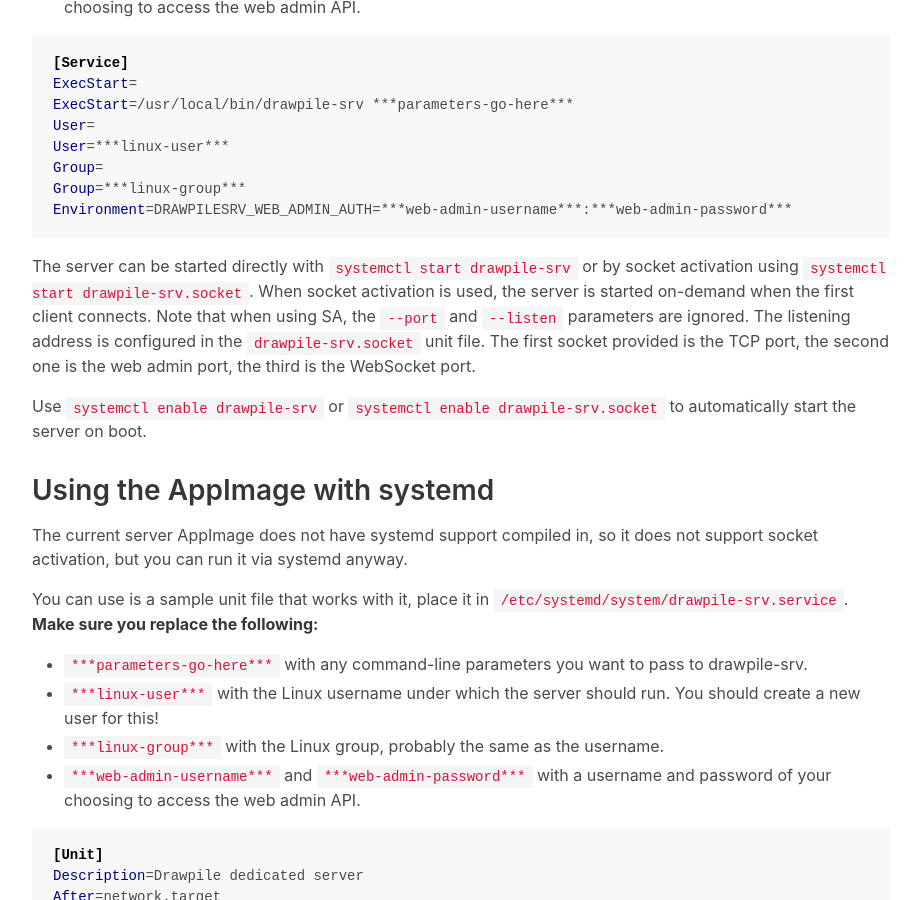
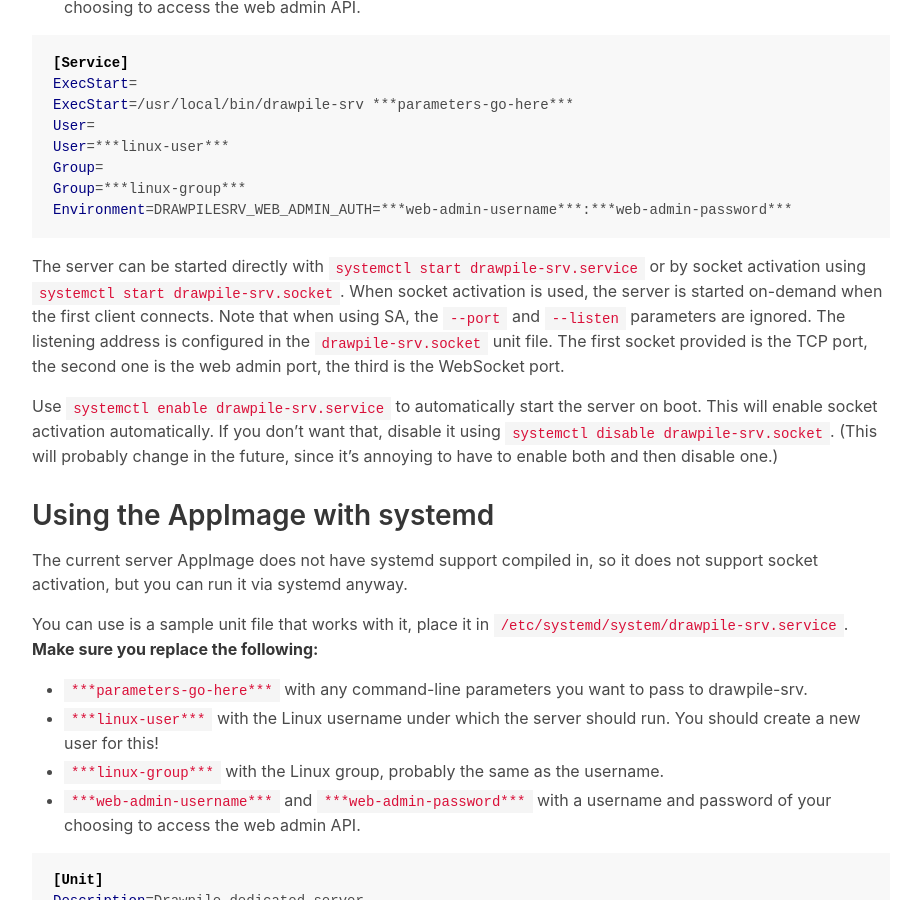
Before and after one commit to drawpile/drawpile.github.io, a Jekyll site: the page built from help/server/dedicatedserver.markdown, in a window 1280 px wide and 900 px high, scrolled down 5585 px. Shown: the whole window, without its empty margins (32-951 px from the left). Built offline with Jekyll 4.4.1, drawn with Linux system fonts in a browser that asks for light colours.

Commit message:
Document annoying systemd socket enable behavior

````diff
--- a/help/server/dedicatedserver.markdown
+++ b/help/server/dedicatedserver.markdown
@@ -199,9 +199,9 @@
 Environment=DRAWPILESRV_WEB_ADMIN_AUTH=***web-admin-username***:***web-admin-password***
 ```
 
-The server can be started directly with `systemctl start drawpile-srv` or by socket activation using `systemctl start drawpile-srv.socket`. When socket activation is used, the server is started on-demand when the first client connects. Note that when using SA, the `--port` and `--listen` parameters are ignored. The listening address is configured in the `drawpile-srv.socket` unit file. The first socket provided is the TCP port, the second one is the web admin port, the third is the WebSocket port.
+The server can be started directly with `systemctl start drawpile-srv.service` or by socket activation using `systemctl start drawpile-srv.socket`. When socket activation is used, the server is started on-demand when the first client connects. Note that when using SA, the `--port` and `--listen` parameters are ignored. The listening address is configured in the `drawpile-srv.socket` unit file. The first socket provided is the TCP port, the second one is the web admin port, the third is the WebSocket port.
 
-Use `systemctl enable drawpile-srv` or `systemctl enable drawpile-srv.socket` to automatically start the server on boot.
+Use `systemctl enable drawpile-srv.service` to automatically start the server on boot. This will enable socket activation automatically. If you don't want that, disable it using `systemctl disable drawpile-srv.socket`. (This will probably change in the future, since it's annoying to have to enable both and then disable one.)
 
 ## Using the AppImage with systemd
 
````
